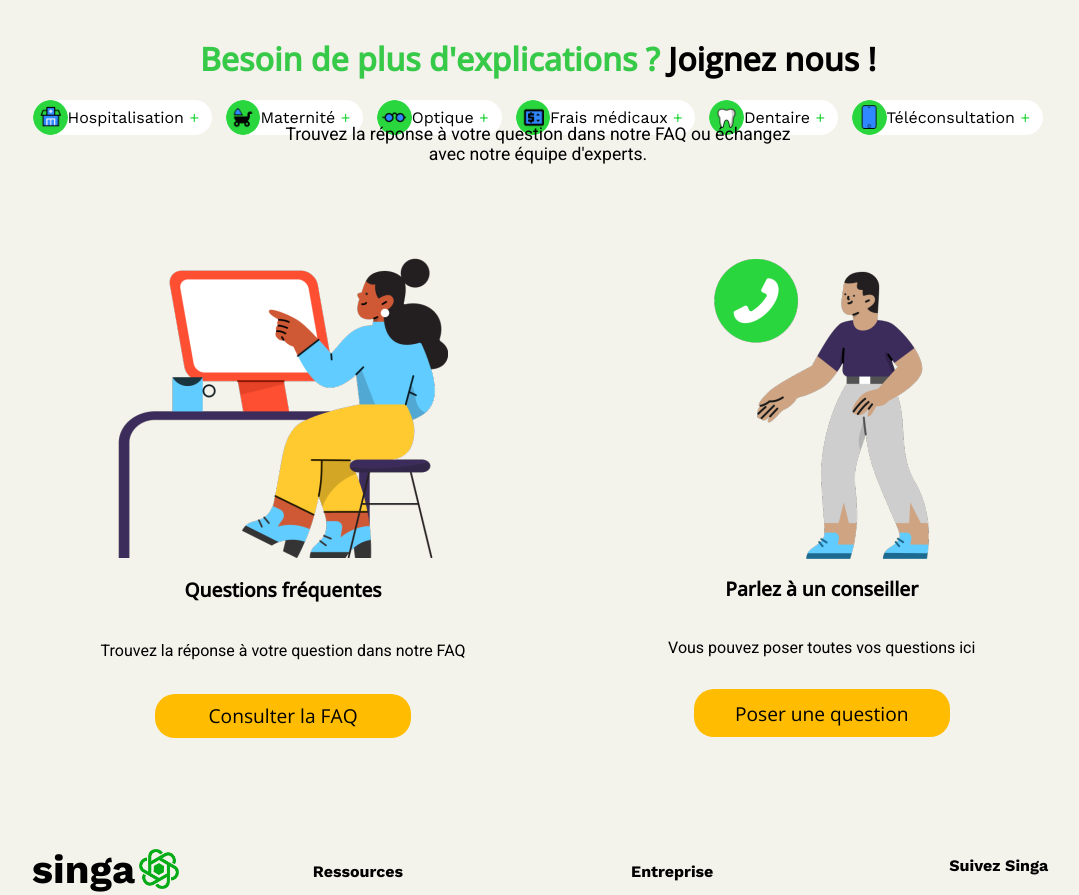
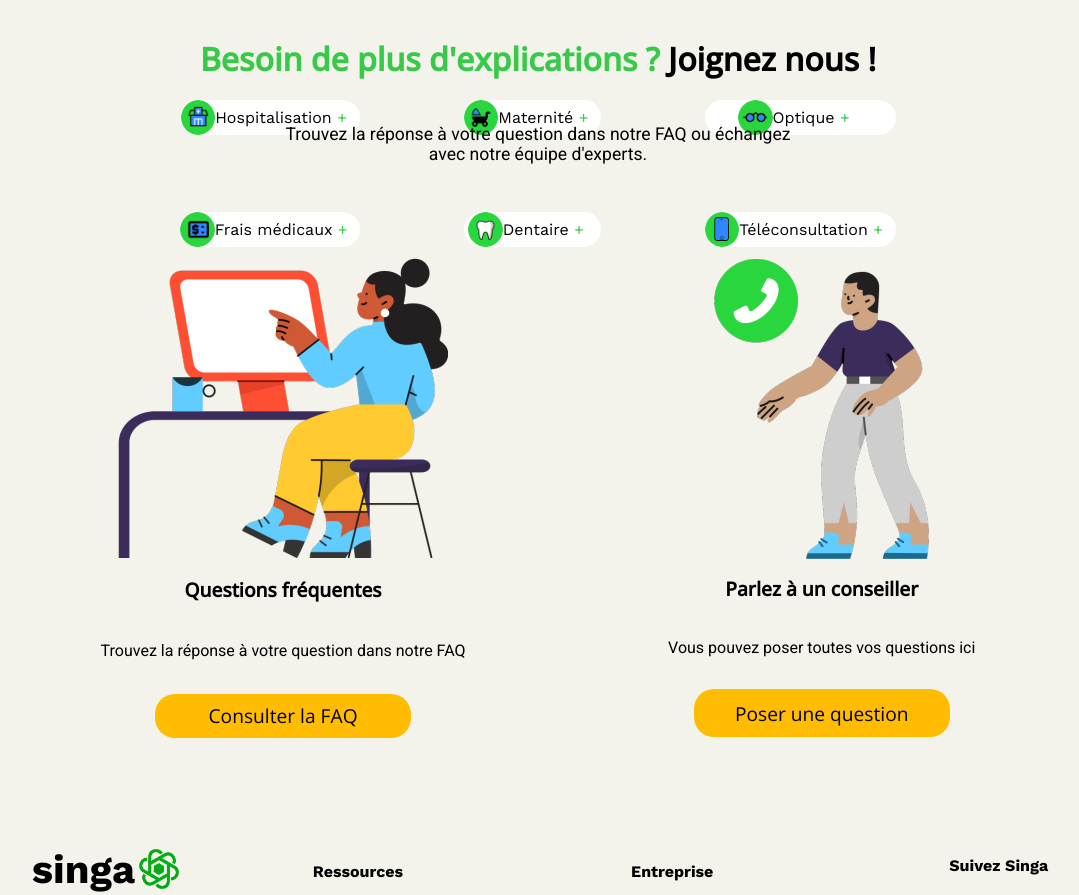
Before and after one commit to WildCodeSchool/paris-0921-project3-my-singa-assurance, a React (Vite) app: page / in a window 1280 px wide. Shown: the part 2950-3845 px from the top of the page, without its empty margins (102-1181 px from the left). Built offline with nearby package versions, Linux system fonts and the light colour scheme.

Commit message:
change the button to grid

```diff
--- a/src/homepage/style/HomepageConcept.module.scss
+++ b/src/homepage/style/HomepageConcept.module.scss
@@ -47,7 +47,8 @@
 }
 
 .BtnContainer {
-  display: flex;
-  width: 100%;
-  justify-content: space-around;
+  display: grid;
+grid-template: "a b c" 14vh "d e f" 14vh;
+width: 80%;
+justify-content: space-around;
 }
```
